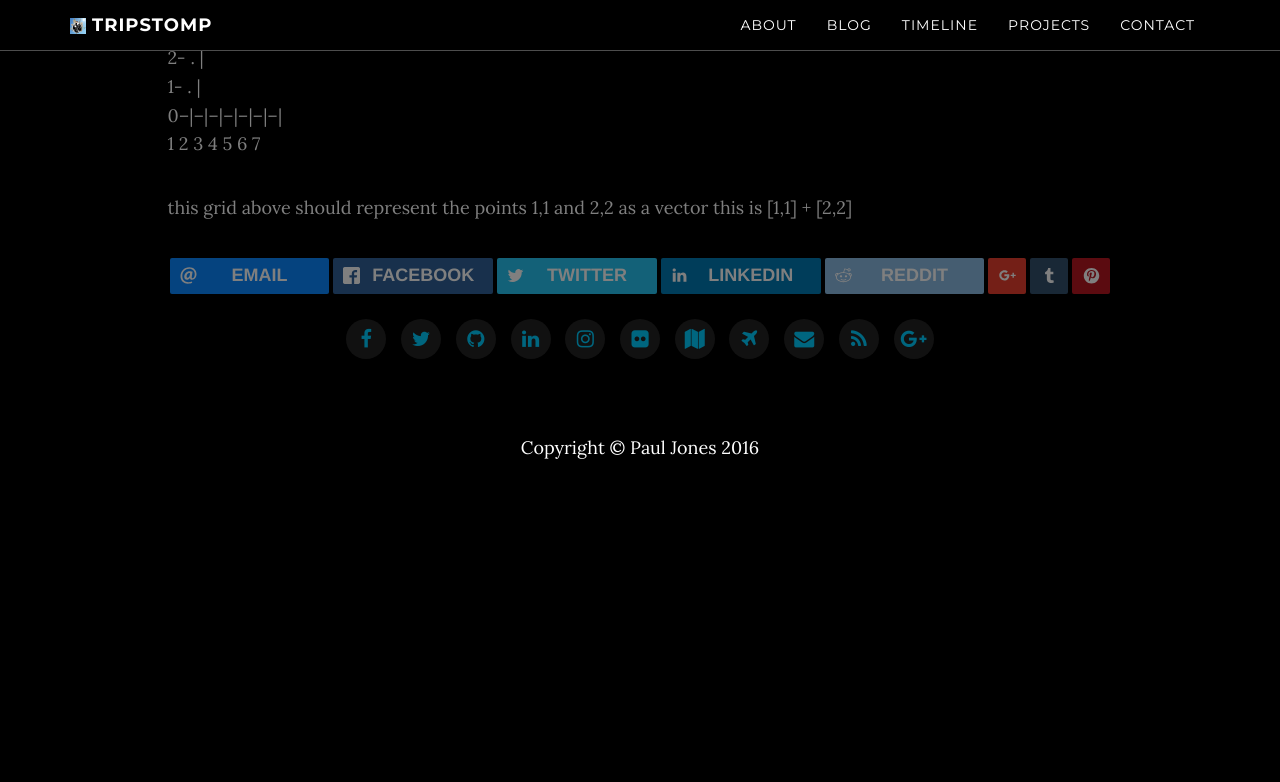
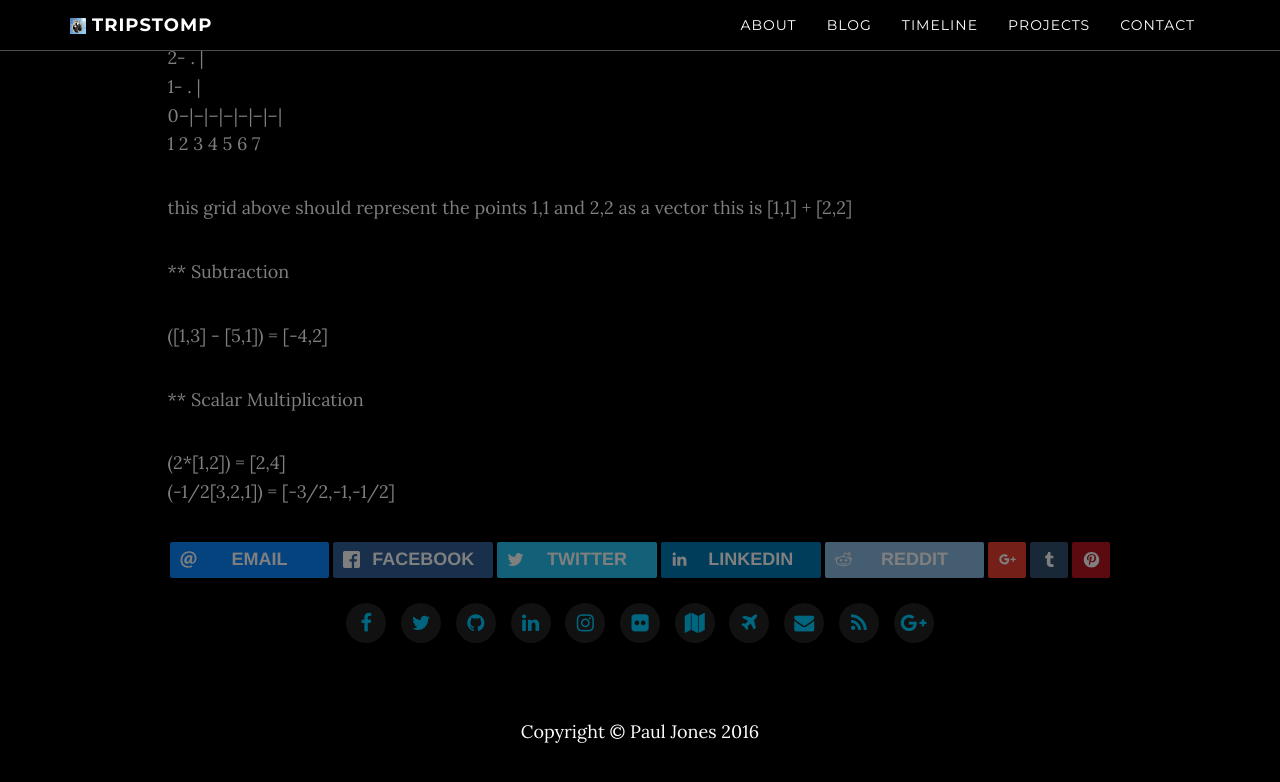
Before and after one commit to shmiko/shmiko.github.io, a Jekyll site: the page built from _posts/2016-02-28-maths-vectors-and-points.md, in a window 1280 px wide and 900 px high, scrolled down 981 px. Shown: the top 782 px of the window. Built offline with Jekyll 4.4.1, drawn with Linux system fonts in a browser that asks for light colours; nearby versions of some CDN libraries; comment, search, counter and statistics services are not loaded; a style sheet for code colours, icons or effects is not loaded; before the commit the page ends 1667 px from its top, so only the background shows below that.

Commit message:
vectors and points subtraction and multiplication

```diff
--- a/_posts/2016-02-28-maths-vectors-and-points.md
+++ b/_posts/2016-02-28-maths-vectors-and-points.md
@@ -43,3 +43,12 @@ Example (2,-1) represented visually on an x,y grid. x is first.
    1  2  3  4  5  6  7
 
 this grid above should represent the points 1,1 and 2,2 as a vector this is [1,1] + [2,2]
+
+** Subtraction
+
+([1,3] - [5,1]) = [-4,2]
+
+** Scalar Multiplication
+
+(2*[1,2]) = [2,4]
+(-1/2[3,2,1]) = [-3/2,-1,-1/2]
```
